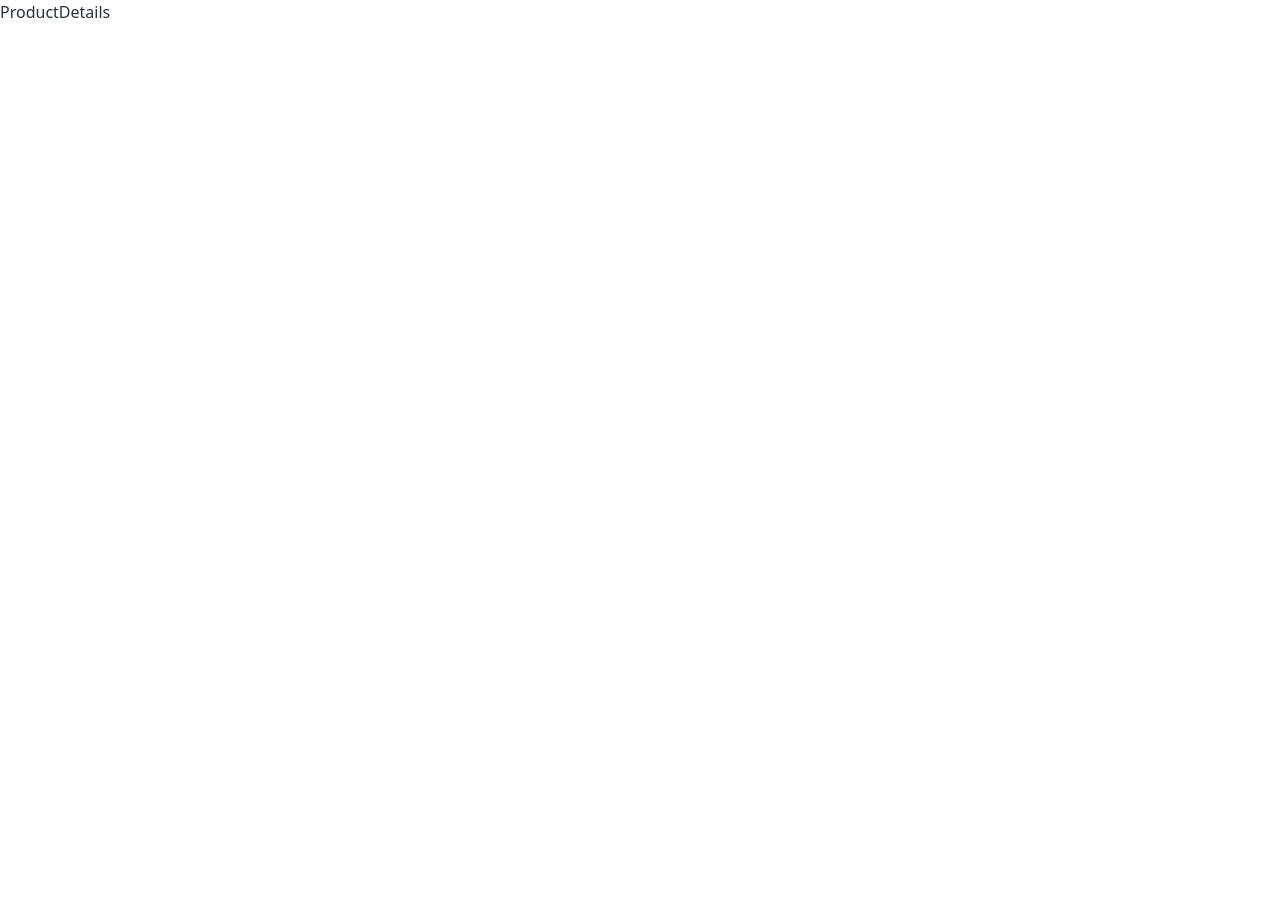
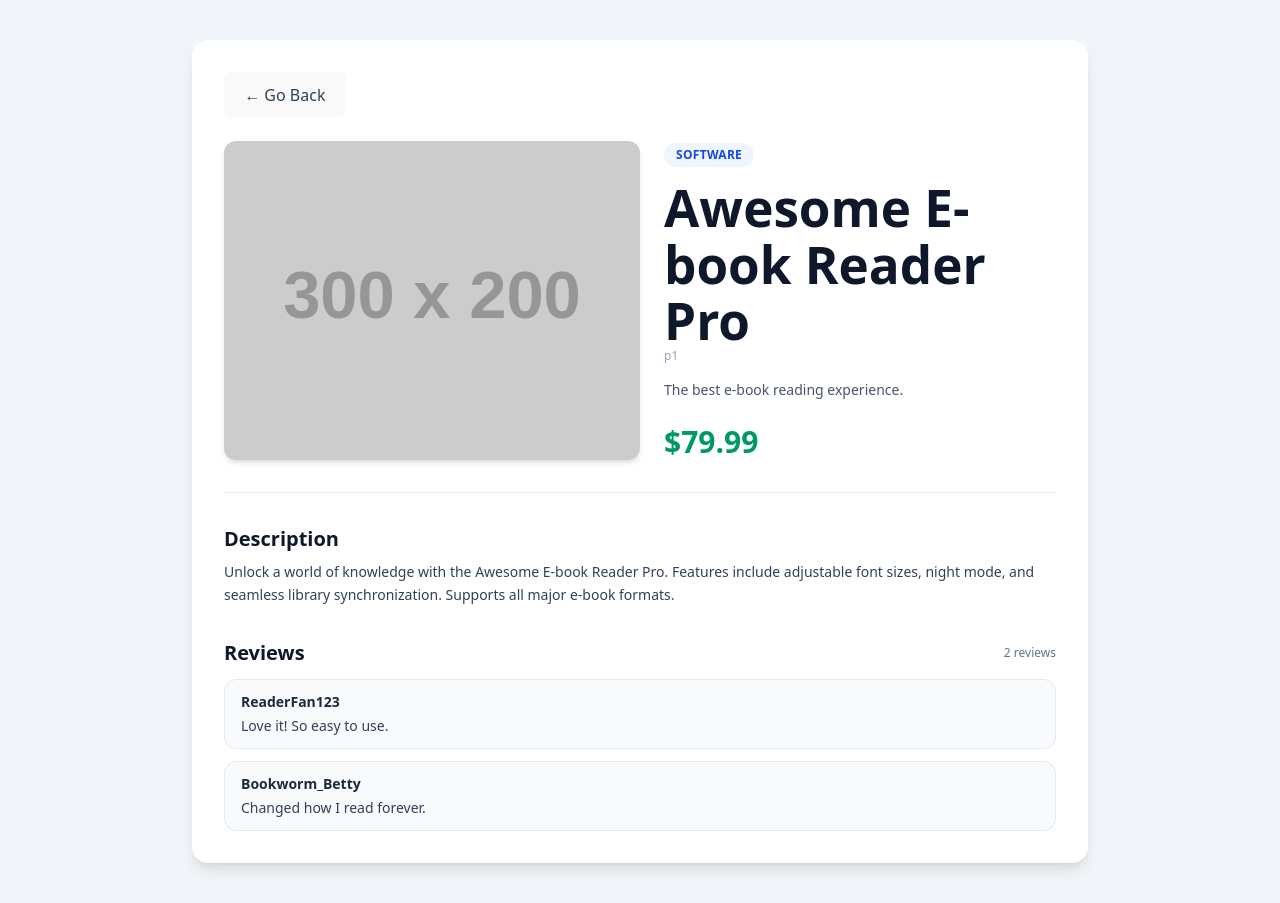
Before and after one commit to EshelEyni/my-ecommerce-app, a React (Vite) app: page / in a window 1280 px wide. Both pictures are taken after a click on the element 481 px from the left and 278 px from the top of the page. Before the commit the page ends 800 px from the top, so only its background shows below. Built offline with nearby package versions, Linux system fonts and the light colour scheme.

Commit message:
product details page

```diff
--- a/src/pages/ProductDetails/ProductDetails.tsx
+++ b/src/pages/ProductDetails/ProductDetails.tsx
@@ -1,14 +1,19 @@
 import { useEffect, useState } from "react";
+import { getById } from "../../services/dataService";
+import { useNavigate, useParams } from "react-router-dom";
 import type { Product } from "../../types/Product";
-import { getById } from "../../services/dataService";
-import { useParams } from "react-router-dom";
+import { ReviewList } from "./components/ReviewList";
 
 export const ProductDetails = () => {
   const params = useParams();
+  const navigate = useNavigate();
+
   const { id } = params;
   const [product, setProduct] = useState<Product | null>(null);
 
-  console.log(product);
+  const onGoBack = () => {
+    navigate("/");
+  };
 
   useEffect(() => {
     const onLoad = () => {
@@ -20,5 +25,77 @@ export const ProductDetails = () => {
     onLoad();
   }, [id]);
 
-  return <div>ProductDetails</div>;
+  if (!product) {
+    return (
+      <div className="min-h-screen bg-slate-100 py-10 w-lvw flex justify-center">
+        <p className="text-lg text-slate-500">Loading product...</p>
+      </div>
+    );
+  }
+
+  const {
+    name,
+    price,
+    shortDescription,
+    thumbnailUrl,
+    longDescription,
+    category,
+    reviews,
+  } = product;
+
+  return (
+    <div className="min-h-screen bg-slate-100 py-10 w-lvw flex justify-center">
+      <div className="mx-auto max-w-4xl rounded-2xl bg-white p-6 shadow-lg md:p-8">
+        <button
+          onClick={onGoBack}
+          className="mb-6 inline-flex items-center gap-2rounded-lg bg-slate-200 px-4 py-2text-sm font-medium text-slate-700 transitionhover:bg-slate-300 hover:text-slate-900"
+        >
+          ← Go Back
+        </button>
+
+        <div className="flex flex-col gap-6 md:flex-row">
+          <div className="shrink-0 md:w-1/2">
+            <img
+              src={thumbnailUrl}
+              alt={name}
+              className="h-full w-full rounded-xl object-cover shadow-md"
+            />
+          </div>
+
+          <div className="flex flex-1 flex-col gap-4">
+            <div>
+              <p className="inline-block rounded-full bg-blue-50 px-3 py-1 text-xs font-semibold uppercase tracking-wide text-blue-700">
+                {category}
+              </p>
+              <h1 className="mt-3 text-2xl font-bold text-slate-900 md:text-3xl">
+                {name}
+                <p className="text-xs text-slate-400 font-normal">{id}</p>
+              </h1>
+            </div>
+
+            <p className="text-sm text-slate-600">{shortDescription}</p>
+
+            <div className="mt-2 flex items-baseline gap-2">
+              <span className="text-3xl font-semibold text-emerald-600">
+                ${price.toFixed(2)}
+              </span>
+            </div>
+          </div>
+        </div>
+
+        <hr className="my-8 border-slate-200" />
+
+        <section>
+          <h2 className="mb-2 text-xl font-semibold text-slate-900">
+            Description
+          </h2>
+          <p className="text-sm leading-relaxed text-slate-700">
+            {longDescription}
+          </p>
+        </section>
+
+        <ReviewList reviews={reviews} />
+      </div>
+    </div>
+  );
 };
--- /dev/null
+++ b/src/pages/ProductDetails/components/Review.tsx
@@ -0,0 +1,15 @@
+import type { FC } from "react";
+import type { Review as ReviewType } from "../../../types/review";
+
+type ReviewProps = {
+  review: ReviewType;
+};
+
+export const Review: FC<ReviewProps> = ({ review }) => {
+  return (
+    <li className="rounded-xl border border-slate-200 bg-slate-50 px-4 py-3">
+      <p className="text-sm font-semibold text-slate-800">{review.username}</p>
+      <p className="mt-1 text-sm text-slate-700">{review.comment}</p>
+    </li>
+  );
+};
--- /dev/null
+++ b/src/pages/ProductDetails/components/ReviewList.tsx
@@ -0,0 +1,32 @@
+import type { FC } from "react";
+import type { Review as ReviewType } from "../../../types/review";
+import { Review } from "./Review";
+
+type ReviewListProps = {
+  reviews: ReviewType[];
+};
+
+export const ReviewList: FC<ReviewListProps> = ({ reviews }) => {
+  return (
+    <section className="mt-8">
+      <div className="mb-3 flex items-center justify-between">
+        <h2 className="text-xl font-semibold text-slate-900">Reviews</h2>
+        <span className="text-xs font-medium text-slate-500">
+          {reviews.length} review{reviews.length !== 1 ? "s" : ""}
+        </span>
+      </div>
+
+      {reviews.length === 0 ? (
+        <p className="text-sm text-slate-500">
+          No reviews yet. Be the first to review this product.
+        </p>
+      ) : (
+        <ul className="space-y-3">
+          {reviews.map((review, idx) => (
+            <Review key={`${review.username}-${idx}`} review={review} />
+          ))}
+        </ul>
+      )}
+    </section>
+  );
+};
```
